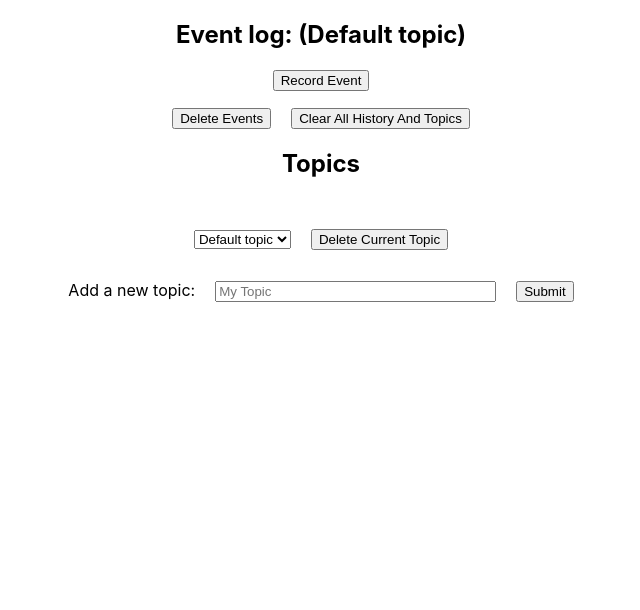
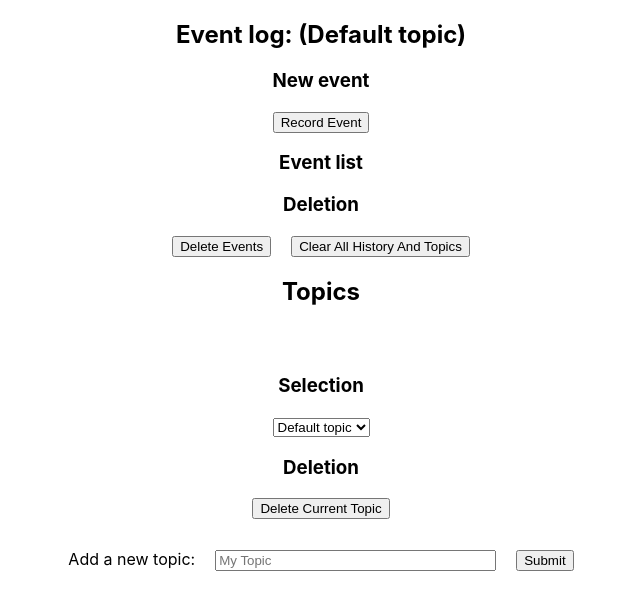
Before and after one commit to arlindohall/event-log, a React (Create React App) app: page / in a window 1280 px wide. Shown: the top 610 px of the page, without its empty margins (319-959 px from the left). Built offline with nearby package versions, Linux system fonts and the light colour scheme.

Commit message:
feat: Add section headings

```diff
--- a/src/App.tsx
+++ b/src/App.tsx
@@ -267,6 +267,7 @@ function App() {
         <RecordEventHeader topic={topic} addEvent={addEvent} />
       </section>
       <section>
+        <h3 className="center-heading">Event list</h3>
         <EventList
           events={events}
           absoluteDate={absoluteDate}
@@ -301,6 +302,7 @@ function RecordEventHeader({
   return (
     <>
       <h1>Event log: ({topic})</h1>
+      <h3>New event</h3>
       <div onClick={addEvent} className="center-button">
         <button>Record Event</button>
       </div>
@@ -341,6 +343,7 @@ function ClearHistory({
 }) {
   return (
     <div className="center-button">
+      <h3>Deletion</h3>
       <span onClick={clearHistory} className="padding-button">
         <button>Delete Events</button>
       </span>
@@ -406,6 +409,7 @@ function TopicsDropdown({
 
   return (
     <>
+      <h3>Selection</h3>
       <span className="padding-button">
         <select onChange={onChange} name="TopicList" id="TopicList">
           {topicsWithId.map(([name, id]) => (
@@ -415,6 +419,7 @@ function TopicsDropdown({
           ))}
         </select>
       </span>
+      <h3>Deletion</h3>
       <span className="padding-button">
         <button onClick={deleteTopic}>Delete Current Topic</button>
       </span>
```
